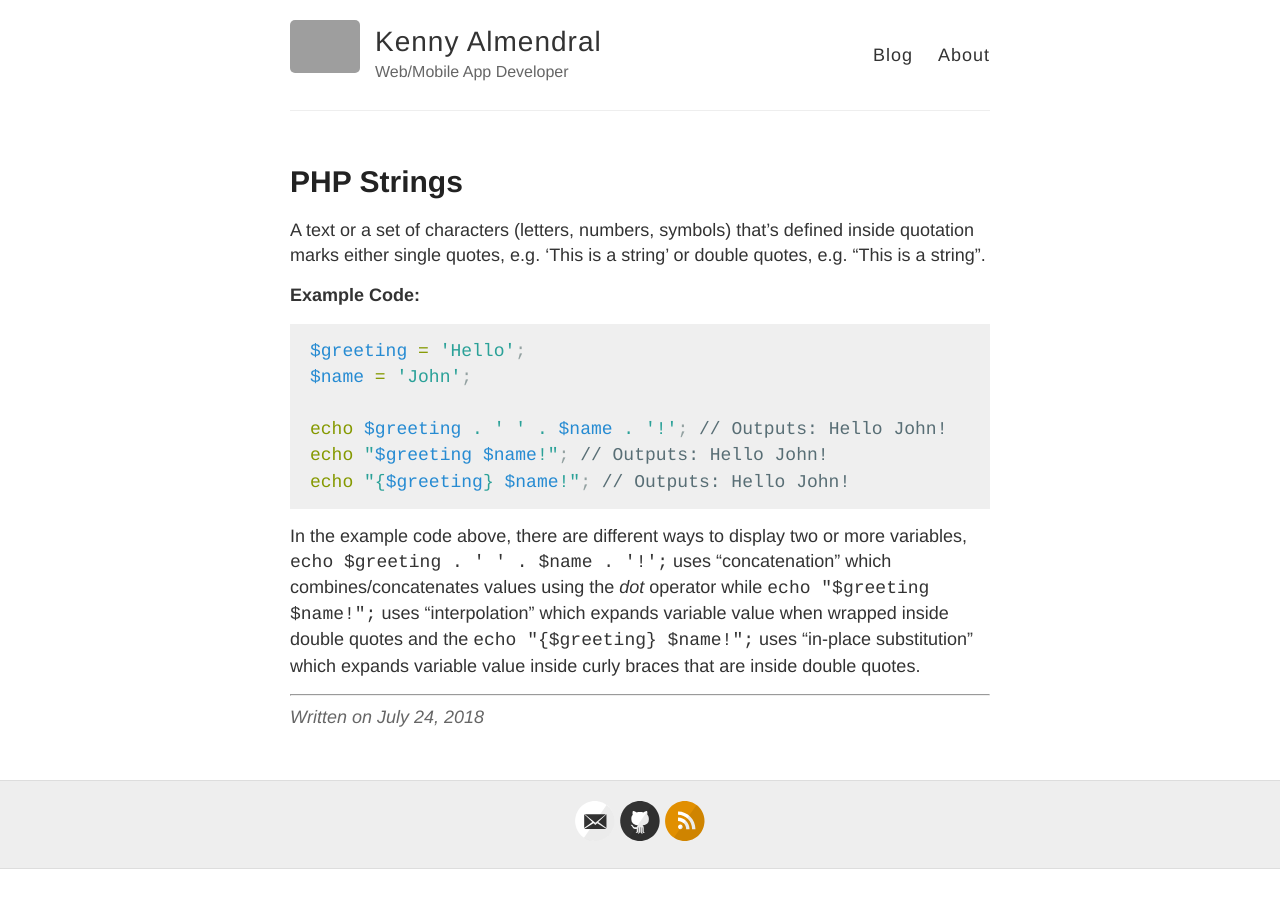
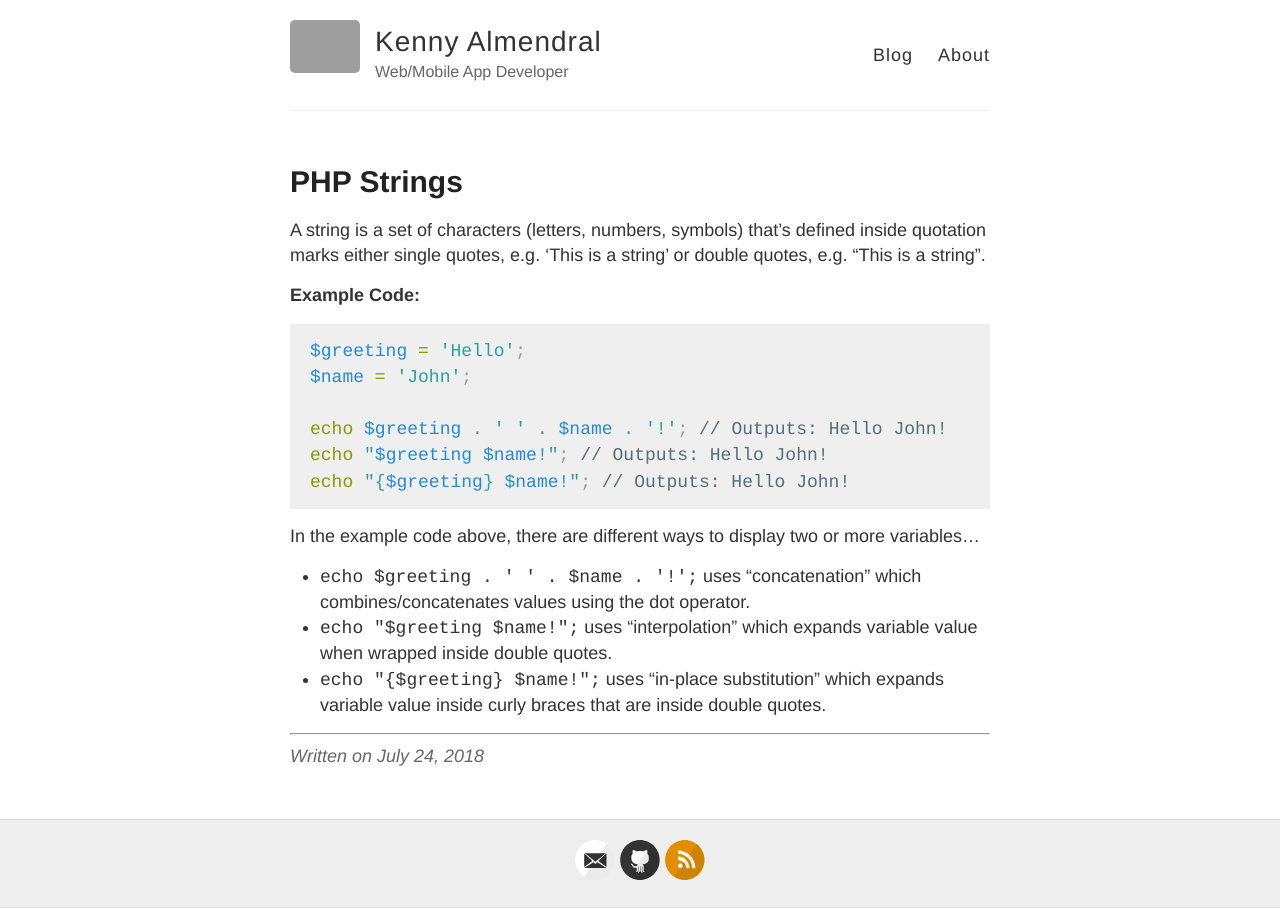
Before and after one commit to kennyalmendral/kennyalmendral.github.io, a Jekyll site: the page built from _posts/2018-07-24-php-strings.md, in a window 1280 px wide. Built offline with Jekyll 4.4.1, drawn with Linux system fonts in a browser that asks for light colours; grey boxes are pictures that could not be loaded.

Commit message:
Update 2018-07-24-php-strings.md

````diff
--- a/_posts/2018-07-24-php-strings.md
+++ b/_posts/2018-07-24-php-strings.md
@@ -3,7 +3,7 @@ layout: post
 title: PHP Strings
 ---
 
-A text or a set of characters (letters, numbers, symbols) that's defined inside quotation marks either single quotes, e.g. 'This is a string' or double quotes, e.g. "This is a string".
+A string is a set of characters (letters, numbers, symbols) that's defined inside quotation marks either single quotes, e.g. 'This is a string' or double quotes, e.g. "This is a string".
 
 **Example Code:**
 
@@ -16,6 +16,10 @@ echo "$greeting $name!"; // Outputs: Hello John!
 echo "{$greeting} $name!"; // Outputs: Hello John!
 ```
 
-In the example code above, there are different ways to display two or more variables, `echo $greeting . ' ' . $name . '!';` uses "concatenation" which combines/concatenates values using the _dot_ operator while `echo "$greeting $name!";` uses "interpolation" which expands variable value when wrapped inside double quotes and the `echo "{$greeting} $name!";` uses "in-place substitution" which expands variable value inside curly braces that are inside double quotes.
+In the example code above, there are different ways to display two or more variables...
+
++ `echo $greeting . ' ' . $name . '!';` uses "concatenation" which combines/concatenates values using the dot operator.
++ `echo "$greeting $name!";` uses "interpolation" which expands variable value when wrapped inside double quotes.
++ `echo "{$greeting} $name!";` uses "in-place substitution" which expands variable value inside curly braces that are inside double quotes.
 
 ---
````
